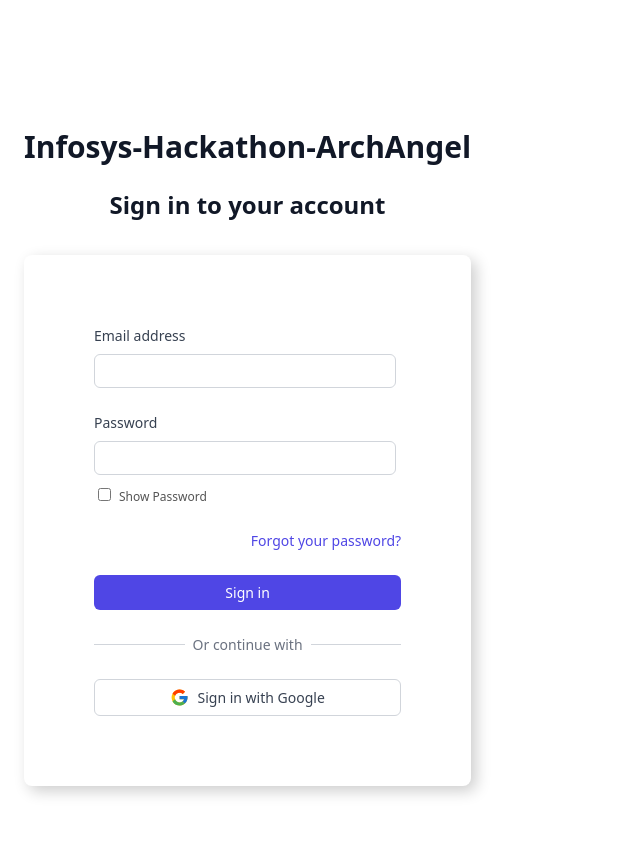
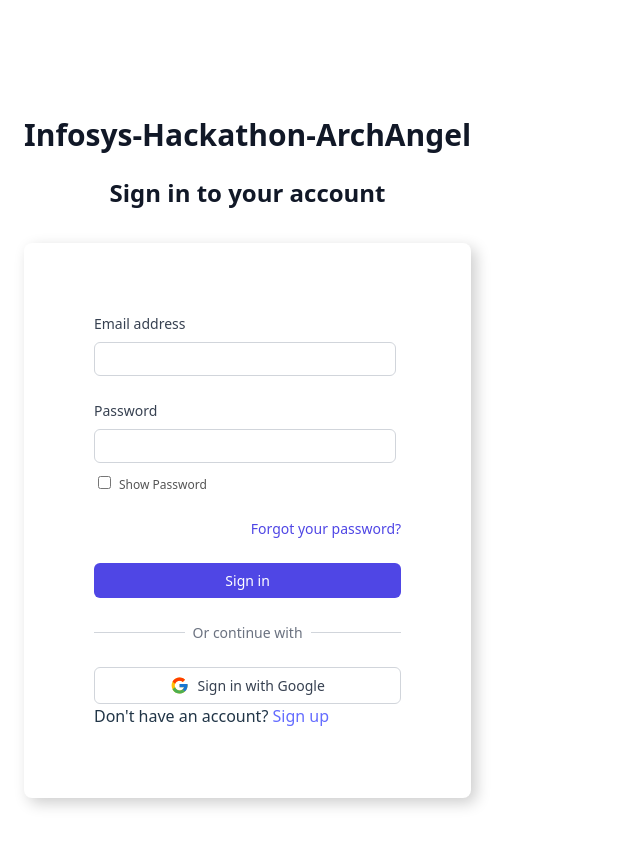
Before and after one commit to Arunitdy/Infosys-Hackathon-ArchAngel, a React (Vite) app in the folder Client/: page / in a window 1280 px wide. Shown: the top 846 px of the page, without its empty margins (0-640 px from the left). Built offline with nearby package versions, Linux system fonts and the light colour scheme.

Commit message:
Add signup link to LoginPage for user registration navigation

```diff
--- a/Client/src/components/Login/Login.jsx
+++ b/Client/src/components/Login/Login.jsx
@@ -107,6 +107,10 @@
             <FcGoogle className="google-icon" />
             Sign in with Google
           </button>
+            <div className="signup-link">
+                <span>Don't have an account? </span>
+                <a href="/signup" className="signup-link-text">Sign up</a>
+            </div>
         </div>
       </div>
     </div>
```
